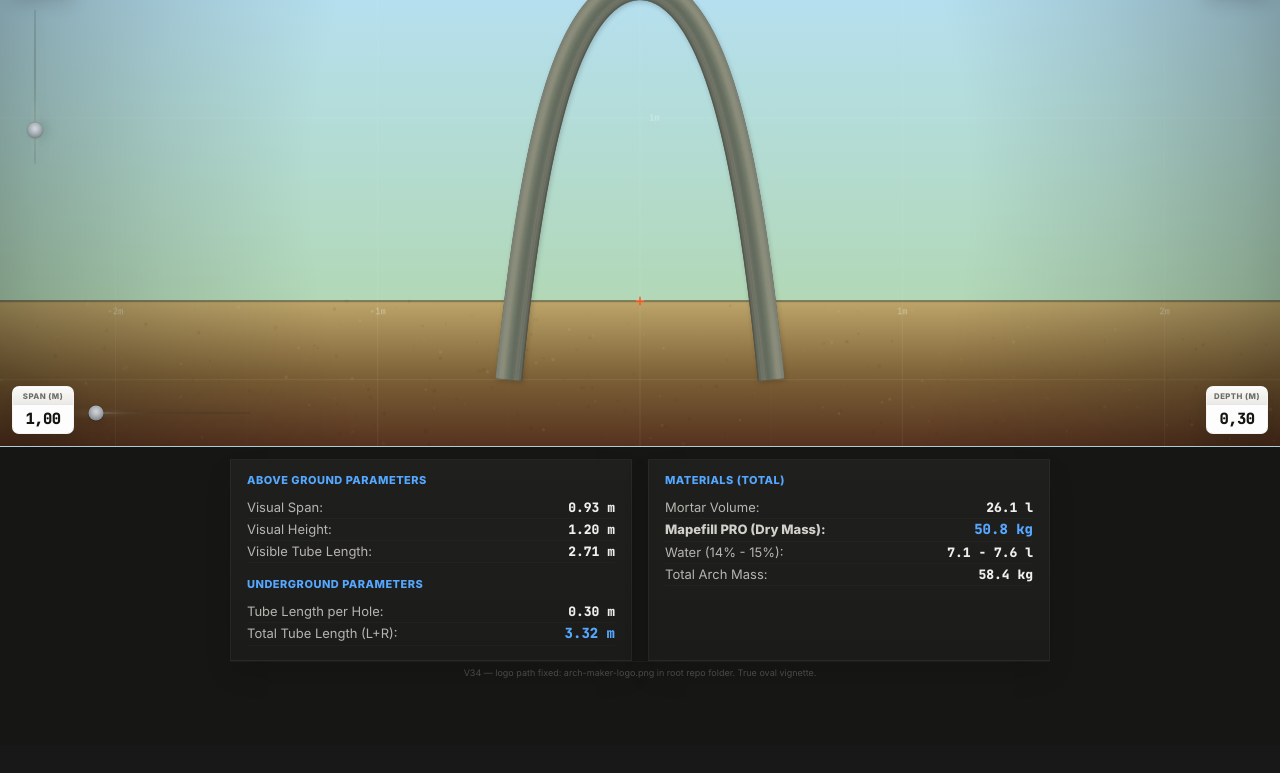
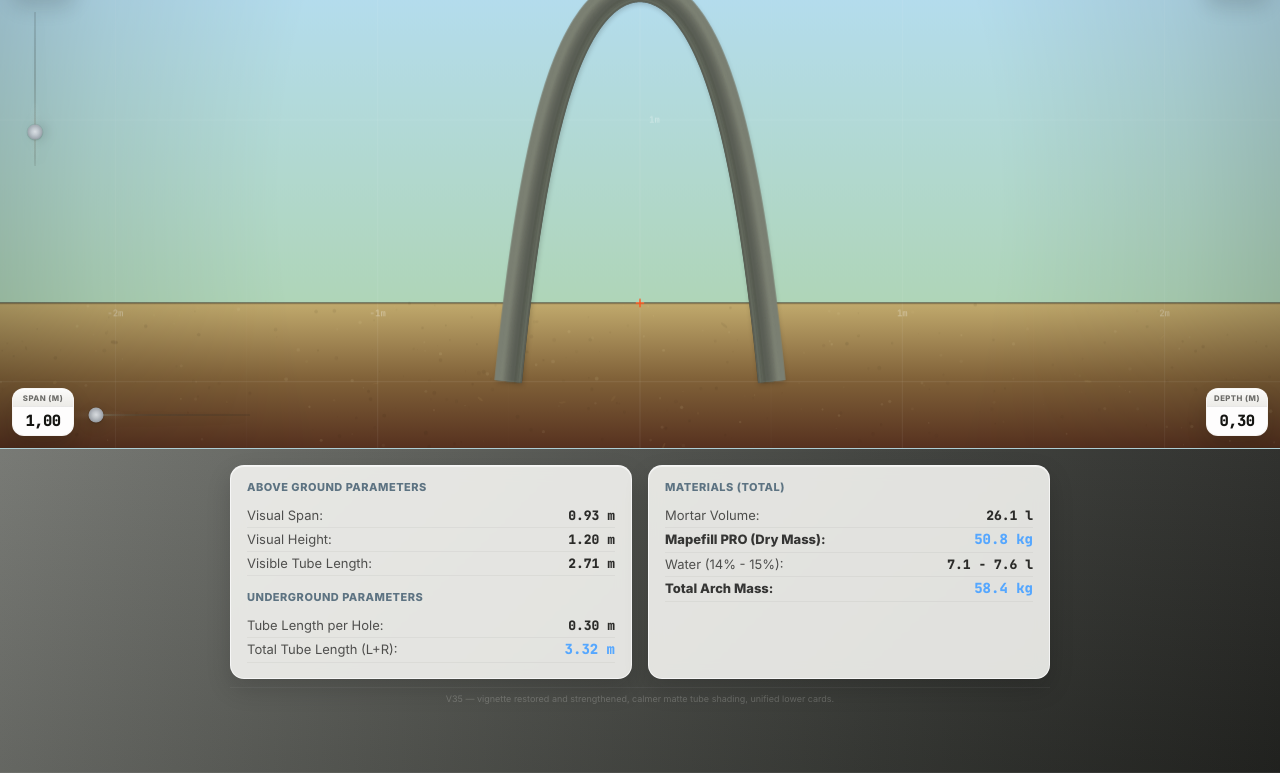
Before and after one commit to MichalBaranCode/FFF-arch-maker, a plain HTML site: page index.html in a window 1280 px wide. Shown: the part 94-867 px from the top of the page. Before the commit the page ends 839 px from the top, so only its background shows below. Drawn offline with Linux system fonts and the light colour scheme.

Commit message:
Upgrade to Arch Maker V35 with style changes
Updated version from V34 to V35 with various style and layout improvements.

```diff
--- a/index.html
+++ b/index.html
@@ -1,16 +1,16 @@
 <!DOCTYPE html>
 <!--
-FFF ARCH MAKER V34
-Logo path fixed for current GitHub repo structure:
+FFF ARCH MAKER V35
+Current repo structure:
 index.html and arch-maker-logo.png are in the same root folder.
-Visible app badge must match this version: V34.
+Visible app badge must match this version: V35.
 -->
 <html lang="pl">
 <head>
 <meta charset="UTF-8">
 <meta name="viewport" content="width=device-width,initial-scale=1.0,maximum-scale=1.0,user-scalable=no">
 <meta name="theme-color" content="#242321">
-<title>Fabricable Fabric Formwork — Arch Maker V34</title>
+<title>Fabricable Fabric Formwork — Arch Maker V35</title>
 
 <style>
 @import url('https://fonts.googleapis.com/css2?family=Baloo+2:wght@400;500;600&family=JetBrains+Mono:wght@500;600;700;800&family=Orbitron:wght@500;600;700;800&display=swap');
@@ -18,11 +18,16 @@ Visible app badge must match this version: V34.
 :root{
   --ui-dark:#171817;
   --blue:#55a7ff;
-  --soil-top:#bda56a;
-  --soil-mid:#7d6137;
-  --soil-bottom:#55321f;
-  --sky-top:#b6e1fb;
-  --sky-bottom:#b2d8b7;
+  --blue-soft:#5e91b0;
+  --blue-muted:#5d7382;
+  --soil-top:#c1aa6d;
+  --soil-mid:#816239;
+  --soil-bottom:#56311f;
+  --sky-top:#b5def8;
+  --sky-bottom:#afd5b8;
+  --card-bg:rgba(244,244,241,.90);
+  --card-line:rgba(255,255,255,.68);
+  --card-shadow:rgba(14,12,10,.16);
 }
 
 *{box-sizing:border-box}
@@ -42,7 +47,7 @@ html,body{
 }
 
 .top-bar{
-  height:29px;
+  height:31px;
   background:
     linear-gradient(180deg,rgba(255,255,255,.13),rgba(0,0,0,.13)),
     linear-gradient(90deg,#70726d 0%,#585a55 30%,#393b37 69%,#242522 100%);
@@ -62,14 +67,14 @@ html,body{
   left:50%;
   top:50%;
   transform:translate(-50%,-48%);
-  color:#f3f0ea;
+  color:#ffffff;
   font-family:"Baloo 2","Trebuchet MS",Inter,sans-serif;
-  font-size:17.9px;
+  font-size:19.1px;
   line-height:1;
   font-weight:400;
   letter-spacing:-.022em;
   white-space:nowrap;
-  text-shadow:0 2px 3.8px rgba(0,0,0,.52);
+  text-shadow:0 2px 4px rgba(0,0,0,.56);
   pointer-events:none;
 }
 
@@ -131,11 +136,13 @@ canvas{
   position:absolute;
   z-index:30;
   width:62px;
-  border-radius:7px;
+  border-radius:12px;
   overflow:hidden;
   background:rgba(255,255,255,.88);
-  border:1px solid rgba(255,255,255,.55);
-  box-shadow:0 7px 18px rgba(20,18,14,.16),0 1px 0 rgba(255,255,255,.52) inset;
+  border:1px solid rgba(255,255,255,.58);
+  box-shadow:
+    0 10px 20px rgba(20,18,14,.15),
+    0 1px 0 rgba(255,255,255,.58) inset;
   backdrop-filter:blur(10px) saturate(1.05);
   -webkit-backdrop-filter:blur(10px) saturate(1.05);
 }
@@ -146,7 +153,7 @@ canvas{
   align-items:center;
   justify-content:center;
   padding:2px 3px 1px;
-  background:linear-gradient(180deg,rgba(255,255,255,.78),rgba(235,235,231,.72));
+  background:linear-gradient(180deg,rgba(255,255,255,.80),rgba(236,236,232,.74));
   border-bottom:1px solid rgba(0,0,0,.075);
 }
 
@@ -192,7 +199,7 @@ canvas{
   height:30px;
   touch-action:none;
   cursor:pointer;
-  filter:drop-shadow(0 4px 6px rgba(0,0,0,.15));
+  filter:drop-shadow(0 4px 6px rgba(0,0,0,.14));
 }
 
 .slider-rail{
@@ -218,7 +225,7 @@ canvas{
       rgba(28,32,29,.48) 0%,
       rgba(58,64,58,.38) calc(var(--pct)*1% - 34%),
       rgba(104,112,101,.30) calc(var(--pct)*1% - 12%),
-      rgba(142,150,136,.36) calc(var(--pct)*1%),
+      rgba(142,150,136,.34) calc(var(--pct)*1%),
       rgba(104,112,101,.30) calc(var(--pct)*1% + 12%),
       rgba(58,64,58,.38) calc(var(--pct)*1% + 34%),
       rgba(28,32,29,.48) 100%);
@@ -246,7 +253,7 @@ canvas{
   height:10px;
   transform:translateX(-50%);
   border-radius:999px;
-  background:radial-gradient(ellipse at center,rgba(226,230,210,.070) 0%,rgba(226,230,210,.028) 49%,rgba(226,230,210,0) 84%);
+  background:radial-gradient(ellipse at center,rgba(226,230,210,.065) 0%,rgba(226,230,210,.024) 49%,rgba(226,230,210,0) 84%);
   pointer-events:none;
 }
 
@@ -260,16 +267,16 @@ canvas{
   border-radius:50%;
   border:0;
   background:
-    radial-gradient(circle at 50% 40%,
-      rgba(214,219,224,.96) 0%,
-      rgba(190,196,202,.95) 28%,
-      rgba(154,161,169,.95) 58%,
-      rgba(121,128,136,.95) 82%,
-      rgba(101,107,115,.96) 100%);
+    radial-gradient(circle at 50% 48%,
+      rgba(219,224,229,.96) 0%,
+      rgba(196,202,209,.95) 30%,
+      rgba(164,171,179,.95) 60%,
+      rgba(132,139,147,.95) 84%,
+      rgba(110,116,124,.96) 100%);
   box-shadow:
-    0 1px 2px rgba(0,0,0,.14),
-    0 0 0 1px rgba(18,24,30,.07),
-    0 1px 0 rgba(255,255,255,.06) inset;
+    0 1px 2px rgba(0,0,0,.13),
+    0 0 0 1px rgba(18,24,30,.06),
+    0 1px 0 rgba(255,255,255,.04) inset;
   pointer-events:none;
 }
 
@@ -292,10 +299,13 @@ canvas{
 }
 
 .results-shell{
-  background:#161715;
+  background:
+    linear-gradient(180deg,rgba(255,255,255,.06),rgba(0,0,0,.10)),
+    linear-gradient(90deg,#70726d 0%,#585a55 30%,#393b37 69%,#242522 100%);
   min-height:280px;
-  padding:12px 0 38px;
+  padding:16px 0 40px;
   touch-action:pan-y;
+  box-shadow:0 -1px 0 rgba(255,255,255,.06) inset;
 }
 
 .results-container{
@@ -307,15 +317,20 @@ canvas{
 }
 
 .result-card{
-  background:linear-gradient(180deg,rgba(255,255,255,.026),rgba(255,255,255,.006)),#191a18;
-  border:1px solid rgba(255,255,255,.045);
-  box-shadow:0 14px 24px rgba(0,0,0,.12);
-  padding:13px 16px 14px;
+  background:var(--card-bg);
+  border:1px solid var(--card-line);
+  border-radius:14px;
+  box-shadow:
+    0 10px 24px var(--card-shadow),
+    0 1px 0 rgba(255,255,255,.55) inset;
+  padding:14px 16px 15px;
+  backdrop-filter:blur(8px) saturate(1.04);
+  -webkit-backdrop-filter:blur(8px) saturate(1.04);
 }
 
 .result-section-title{
   margin:0 0 10px;
-  color:var(--blue);
+  color:var(--blue-muted);
   font-size:11px;
   font-weight:850;
   letter-spacing:.045em;
@@ -327,19 +342,19 @@ canvas{
   grid-template-columns:1fr auto;
   align-items:baseline;
   gap:10px;
-  padding:2px 0;
-  color:rgba(242,240,234,.72);
+  padding:3px 0;
+  color:rgba(36,36,34,.78);
   font-size:13px;
-  border-bottom:1px solid rgba(255,255,255,.025);
+  border-bottom:1px solid rgba(0,0,0,.045);
 }
 
 .result-row strong{
-  color:rgba(242,240,234,.85);
+  color:rgba(28,28,27,.88);
   font-weight:800;
 }
 
 .result-value{
-  color:rgba(255,255,255,.93);
+  color:rgba(32,32,30,.94);
   font-family:"JetBrains Mono",Consolas,monospace;
   font-variant-numeric:tabular-nums slashed-zero;
   font-feature-settings:"zero" 1,"tnum" 1;
@@ -356,25 +371,25 @@ canvas{
 
 .note{
   width:min(820px,calc(100% - 24px));
-  margin:0 auto;
+  margin:8px auto 0;
   padding:6px 0 calc(28px + env(safe-area-inset-bottom));
-  border-top:1px solid rgba(255,255,255,.04);
-  color:rgba(242,240,234,.24);
+  border-top:1px solid rgba(255,255,255,.05);
+  color:rgba(240,240,236,.24);
   font-size:9px;
   text-align:center;
 }
 
 @media(max-width:700px){
   .viewport-container{height:63dvh;min-height:410px}
-  .title-main{font-size:12.7px}
+  .title-main{font-size:13.3px}
   .title-logo{right:19px;width:116px;max-height:22px}
   .version-badge{right:4px;font-size:5.6px}
   #sliderSpanShell{width:138px;left:94px}
-  .results-container{grid-template-columns:1fr;gap:8px;padding-top:12px}
+  .results-container{grid-template-columns:1fr;gap:10px;padding-top:12px}
 }
 
 @media(max-width:420px){
-  .title-main{font-size:11.7px}
+  .title-main{font-size:12.2px}
   .title-logo{right:16px;width:98px;max-height:20px}
   .version-badge{right:4px;font-size:5.0px}
   .hud-box{width:64px}
@@ -390,7 +405,7 @@ canvas{
 <div class="top-bar">
   <span class="title-main">Fabricable Fabric Formwork</span>
   <img class="title-logo" alt="Arch Maker" src="arch-maker-logo.png">
-  <span class="version-badge">V34</span>
+  <span class="version-badge">V35</span>
 </div>
 
 <div class="viewport-container" id="viewport">
@@ -449,15 +464,15 @@ canvas{
       <div class="result-row"><span>Mortar Volume:</span><span class="result-value" id="volume">—</span></div>
       <div class="result-row"><span><strong>Mapefill PRO (Dry Mass):</strong></span><span class="result-value value-highlight" id="dryMass">—</span></div>
       <div class="result-row"><span>Water (14% - 15%):</span><span class="result-value" id="waterRange">—</span></div>
-      <div class="result-row"><span>Total Arch Mass:</span><span class="result-value" id="totalMass">—</span></div>
+      <div class="result-row"><span><strong>Total Arch Mass:</strong></span><span class="result-value value-highlight" id="totalMass">—</span></div>
     </div>
   </div>
 
-  <div class="note">V34 — logo path fixed: arch-maker-logo.png in root repo folder. True oval vignette.</div>
+  <div class="note">V35 — vignette restored and strengthened, calmer matte tube shading, unified lower cards.</div>
 </div>
 
 <script>
-const VERSION="V34";
+const VERSION="V35";
 
 const state={
   height:1.5,
@@ -598,15 +613,15 @@ function seededRandom(seed){
 
 function drawStableSoilTexture(ctx,width,groundY,height){
   const rand=seededRandom(1447);
-  const count=Math.floor(width*(height-groundY)/620);
+  const count=Math.floor(width*(height-groundY)/540);
 
   ctx.save();
 
   for(let i=0;i<count;i++){
     const x=rand()*width;
     const y=groundY+rand()*Math.max(1,height-groundY);
-    const radius=.20+rand()*1.70;
-    const alpha=.028+rand()*.068;
+    const radius=.20+rand()*1.75;
+    const alpha=.028+rand()*.072;
     const isWarm=rand()>.56;
 
     ctx.fillStyle=isWarm
@@ -618,18 +633,18 @@ function drawStableSoilTexture(ctx,width,groundY,height){
     ctx.fill();
   }
 
-  const pebbles=Math.floor(width*(height-groundY)/9000);
+  const pebbles=Math.floor(width*(height-groundY)/7400);
 
   for(let i=0;i<pebbles;i++){
     const x=rand()*width;
     const y=groundY+rand()*Math.max(1,height-groundY);
-    const rx=.8+rand()*2.8;
-    const ry=.45+rand()*1.25;
-    const a=.050+rand()*.070;
+    const rx=.8+rand()*3.1;
+    const ry=.45+rand()*1.3;
+    const a=.055+rand()*.075;
 
     ctx.fillStyle=rand()>.52
       ?`rgba(52,40,25,${a})`
-      :`rgba(220,190,119,${a*.76})`;
+      :`rgba(220,190,119,${a*.80})`;
 
     ctx.beginPath();
     ctx.ellipse(x,y,rx,ry,rand()*Math.PI,0,Math.PI*2);
@@ -687,49 +702,22 @@ function drawTube(ctx,points,baseWidth){
   ctx.shadowBlur=Math.max(5,baseWidth*.12);
   ctx.shadowOffsetX=Math.max(1,baseWidth*.030);
   ctx.shadowOffsetY=Math.max(2,baseWidth*.070);
-  drawCatenaryStrokeOffset(ctx,points,baseWidth*1.01,"rgba(63,66,58,.84)",0);
+  drawCatenaryStrokeOffset(ctx,points,baseWidth*1.01,"rgba(63,66,58,.82)",0);
   ctx.restore();
 
-  stroke(baseWidth*.998,"rgba(84,88,78,.98)",0,Math.max(.24,baseWidth*.002));
-  stroke(baseWidth*.940,"rgba(101,106,94,.96)",.015*baseWidth,Math.max(.34,baseWidth*.004));
-  stroke(baseWidth*.865,"rgba(115,120,106,.90)",.06*baseWidth,Math.max(.44,baseWidth*.006));
-  stroke(baseWidth*.785,"rgba(128,133,118,.84)",.12*baseWidth,Math.max(.58,baseWidth*.008));
+  stroke(baseWidth*.995,"rgba(92,96,86,.98)",0,Math.max(.28,baseWidth*.003));
+  stroke(baseWidth*.935,"rgba(104,109,97,.96)",.03*baseWidth,Math.max(.40,baseWidth*.005));
+  stroke(baseWidth*.855,"rgba(116,121,108,.90)",.10*baseWidth,Math.max(.55,baseWidth*.007));
+  stroke(baseWidth*.765,"rgba(126,131,117,.76)",.18*baseWidth,Math.max(.70,baseWidth*.009));
 
-  stroke(baseWidth*.36,"rgba(106,111,99,.16)",-.09*baseWidth,Math.max(1.05,baseWidth*.016));
-  stroke(baseWidth*.22,"rgba(92,97,87,.12)",-.18*baseWidth,Math.max(1.10,baseWidth*.018));
+  stroke(baseWidth*.52,"rgba(72,76,68,.22)",-.04*baseWidth,Math.max(.80,baseWidth*.010));
+  stroke(baseWidth*.42,"rgba(60,64,57,.22)",-.12*baseWidth,Math.max(.90,baseWidth*.012));
+  stroke(baseWidth*.30,"rgba(48,52,47,.16)",-.20*baseWidth,Math.max(1.00,baseWidth*.014));
 
-  const layers=22;
-
-  for(let i=0;i<layers;i++){
-    const t=i/(layers-1);
-    const offset=(-.14+t*.46)*baseWidth;
-    const width=(.28-.08*Math.abs(t-.54)*2)*baseWidth;
-    const blur=Math.max(.70,baseWidth*(.012+.008*t));
-
-    let color;
-
-    if(t<.44){
-      const k=t/.44;
-      const a=.020+.020*k;
-      color=`rgba(${Math.round(58+40*k)},${Math.round(63+42*k)},${Math.round(57+38*k)},${a})`;
-    }else{
-      const k=(t-.44)/.56;
-      const r=Math.round(126+56*k);
-      const g=Math.round(130+52*k);
-      const b=Math.round(116+38*k);
-      const a=.016+.030*k;
-      color=`rgba(${r},${g},${b},${a})`;
-    }
-
-    stroke(width,color,offset,blur);
-  }
-
-  stroke(baseWidth*.22,"rgba(214,208,182,.060)",.29*baseWidth,Math.max(1.06,baseWidth*.018));
-  stroke(baseWidth*.08,"rgba(234,227,198,.022)",.38*baseWidth,Math.max(1.20,baseWidth*.020));
-  stroke(baseWidth*.14,"rgba(28,31,27,.060)",-.20*baseWidth,Math.max(.96,baseWidth*.014));
+  stroke(baseWidth*.16,"rgba(215,208,184,.030)",.26*baseWidth,Math.max(1.00,baseWidth*.017));
 
   const rand=seededRandom(18131+Math.round(baseWidth*100));
-  const count=Math.min(3200,Math.max(600,Math.floor(points.length*baseWidth/3.8)));
+  const count=Math.min(4500,Math.max(1000,Math.floor(points.length*baseWidth/2.6)));
 
   ctx.save();
 
@@ -746,18 +734,25 @@ function drawTube(ctx,points,baseWidth){
     const nx=dy/len;
     const ny=-dx/len;
 
-    const across=(rand()-.5)*baseWidth*.88;
-    const x=p.x+nx*across+(rand()-.5)*.9;
-    const y=p.y+ny*across+(rand()-.5)*.9;
-    const r=.18+rand()*Math.max(.24,baseWidth*.010);
+    const across=(rand()-.5)*baseWidth*.86;
+    const x=p.x+nx*across+(rand()-.5)*.95;
+    const y=p.y+ny*across+(rand()-.5)*.95;
+    const r=.16+rand()*Math.max(.22,baseWidth*.010);
 
-    const topBias=across>0?1.05:.94;
-    const a=(.014+rand()*.038)*topBias;
+    let a=.014+rand()*.042;
+    let fill;
 
-    ctx.fillStyle=rand()>.49
-      ?`rgba(236,230,201,${a})`
-      :`rgba(26,29,25,${a*.68})`;
+    if(across>0){
+      fill=rand()>.54
+        ?`rgba(230,224,198,${a*.92})`
+        :`rgba(91,96,84,${a*.66})`;
+    }else{
+      fill=rand()>.50
+        ?`rgba(38,42,37,${a*.80})`
+        :`rgba(205,199,173,${a*.35})`;
+    }
 
+    ctx.fillStyle=fill;
     ctx.beginPath();
     ctx.arc(x,y,r,0,Math.PI*2);
     ctx.fill();
@@ -768,15 +763,15 @@ function drawTube(ctx,points,baseWidth){
 
 function drawOvalVignette(ctx,w,h){
   ctx.save();
-  ctx.translate(w/2,h*.49);
-  ctx.scale(1,1.36);
+  ctx.translate(w/2,h*.50);
+  ctx.scale(1,1.42);
 
-  const vignette=ctx.createRadialGradient(0,0,h*.10,0,0,Math.max(w,h)*.58);
+  const vignette=ctx.createRadialGradient(0,0,h*.08,0,0,Math.max(w,h)*.62);
   vignette.addColorStop(0,"rgba(0,0,0,0)");
-  vignette.addColorStop(.40,"rgba(0,0,0,0)");
-  vignette.addColorStop(.62,"rgba(0,0,0,.10)");
-  vignette.addColorStop(.80,"rgba(0,0,0,.22)");
-  vignette.addColorStop(1,"rgba(0,0,0,.42)");
+  vignette.addColorStop(.42,"rgba(0,0,0,0)");
+  vignette.addColorStop(.67,"rgba(0,0,0,.08)");
+  vignette.addColorStop(.84,"rgba(0,0,0,.17)");
+  vignette.addColorStop(1,"rgba(0,0,0,.30)");
 
   ctx.fillStyle=vignette;
   ctx.fillRect(-w,-h,w*2,h*2);
```
